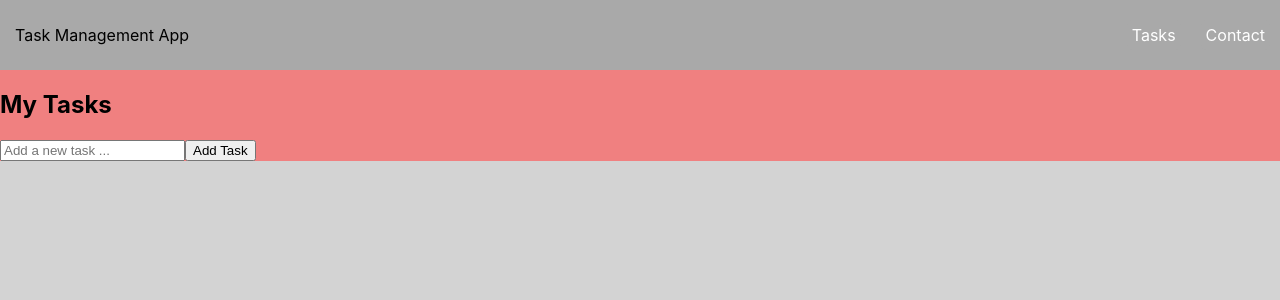
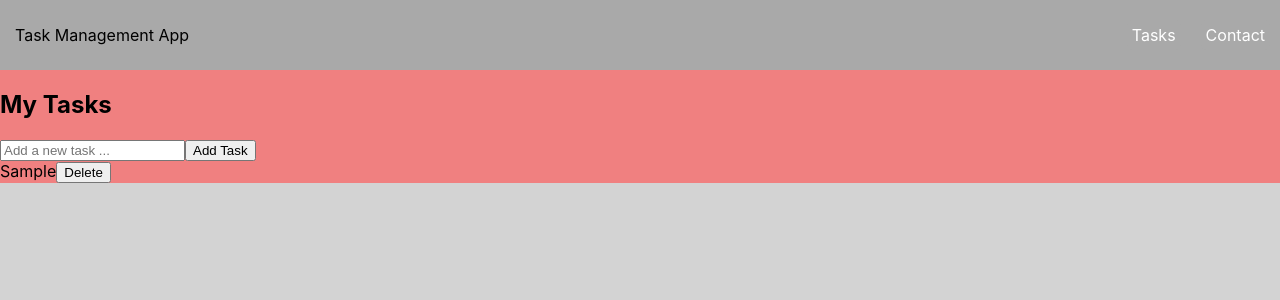
Before and after one commit to peter-mannion/react-task-management-app, a React (Create React App) app: page / in a window 1280 px wide. Both pictures are taken after typing "Sample" into the empty fields and a click on the button "Add Task". Shown: the top 300 px of the page. Built offline with nearby package versions, Linux system fonts and the light colour scheme.

Commit message:
Add TaskCard component to display added tasks

```diff
--- a/src/components/TMContainer/TMContainer.jsx
+++ b/src/components/TMContainer/TMContainer.jsx
@@ -2,6 +2,7 @@
 
 import React, { useState } from "react";
 import TaskInput from "../TaskInput/TaskInput";
+import TaskItem from "../TaskCard/TaskCard";
 
 const TMContainer = () => {
   const [tasks, setTasks] = useState([]);
@@ -16,9 +17,14 @@ const TMContainer = () => {
   };
 
   return (
-    <div className="todo-list-container">
+    <div className="task-list-container">
       <h2>My Tasks</h2>
       <TaskInput addTask={addTask} />
+      <div>
+        {tasks.map((task) => (
+          <TaskItem key={task.id} task={task} />
+        ))}
+      </div>
     </div>
   );
 };
--- /dev/null
+++ b/src/components/TaskCard/TaskCard.jsx
@@ -0,0 +1,16 @@
+// This card displays the task input item submiited.
+
+import React from "react";
+
+const TaskItem = ({ task, toggleComplete, deleteTask }) => {
+  return (
+    <div className={`todo-card ${task.completed ? "completed" : ""}`}>
+      <span onClick={() => toggleComplete(task.id)}>{task.text}</span>
+      <button onClick={() => deleteTask(task.id)} className="delete-btn">
+        Delete
+      </button>
+    </div>
+  );
+};
+
+export default TaskItem;
```
